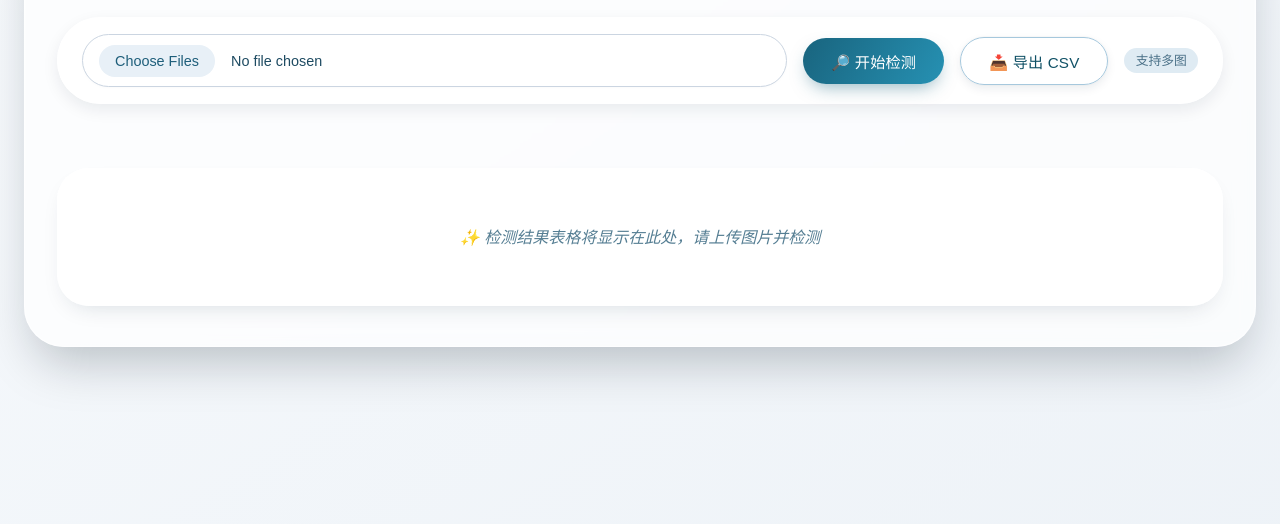
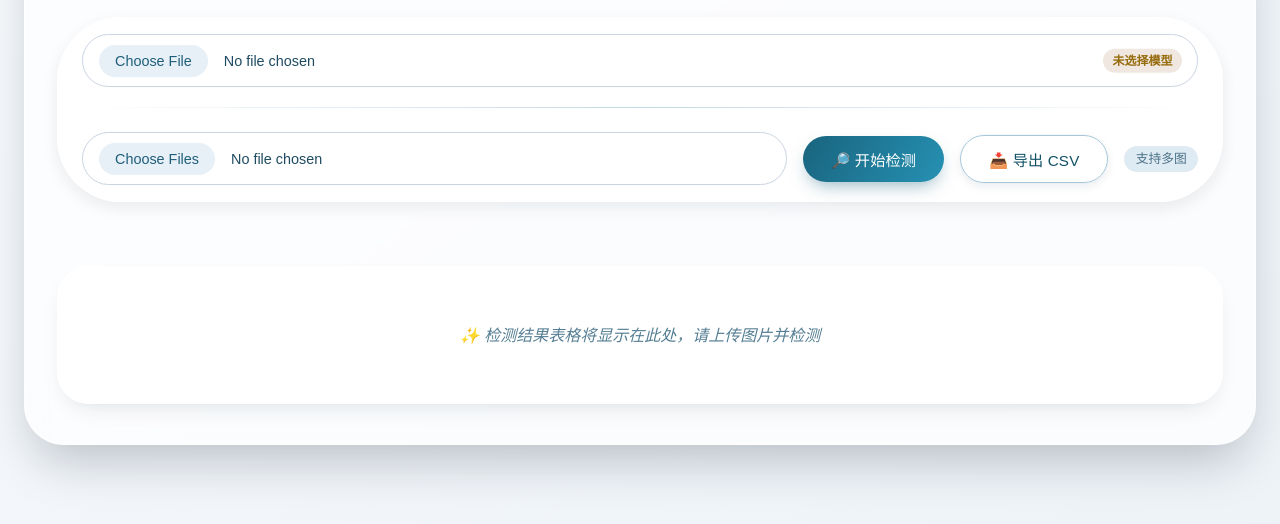
Before and after one commit to mingyun0415/mingyun0415.github.io, a plain HTML site: page index.html in a window 1280 px wide. Shown: the part 122-646 px from the top of the page. Drawn offline with Linux system fonts and the light colour scheme.

Commit message:
Enhance model upload UI and functionality
Refactor and enhance model upload functionality with improved UI elements and feedback. Adjust styles and layout for better user experience.

```diff
--- a/index.html
+++ b/index.html
@@ -4,7 +4,6 @@
   <meta charset="UTF-8">
   <meta name="viewport" content="width=device-width, initial-scale=1.0">
   <title>电池包裂纹检测 · 智能视觉</title>
-  <!-- 使用清新现代风格，保持完全原始功能 -->
   <style>
     /* 全局重置与字体 */
     * {
@@ -68,7 +67,7 @@
       padding: 1rem 1.5rem;
       border-radius: 4rem;
       box-shadow: 0 6px 16px rgba(0, 30, 50, 0.08);
-      margin-bottom: 2rem;
+      margin-bottom: 1.5rem;
       border: 1px solid rgba(255, 255, 255, 0.9);
     }
 
@@ -79,7 +78,7 @@
       background: #ffffff;
       border-radius: 3rem;
       border: 1px solid #cbd5e1;
-      flex: 1 1 280px;
+      flex: 1 1 240px;
       color: #1e4b62;
       cursor: pointer;
       transition: all 0.2s ease;
@@ -105,6 +104,48 @@
 
     input[type="file"]::file-selector-button:hover {
       background: #d0e2f0;
+    }
+
+    /* 模型上传专用样式 */
+    .model-upload-row {
+      display: flex;
+      flex-wrap: wrap;
+      align-items: center;
+      gap: 1rem;
+      width: 100%;
+    }
+
+    .model-input-wrapper {
+      position: relative;
+      flex: 1 1 320px;
+      display: flex;
+      align-items: center;
+      gap: 0.5rem;
+    }
+
+    .model-input-wrapper input[type="file"] {
+      flex: 1;
+      padding-right: 3rem; /* 给状态标识留空间 */
+    }
+
+    .model-status {
+      position: absolute;
+      right: 1rem;
+      top: 50%;
+      transform: translateY(-50%);
+      font-size: 0.75rem;
+      font-weight: 600;
+      padding: 0.2rem 0.6rem;
+      border-radius: 1rem;
+      background: #e0f0e8;
+      color: #0c6b4b;
+      pointer-events: none;
+      white-space: nowrap;
+    }
+
+    .model-status.empty {
+      background: #f0e8e0;
+      color: #966b0c;
     }
 
     /* 通用按钮 */
@@ -139,6 +180,13 @@
       box-shadow: 0 2px 6px rgba(0,0,0,0.05);
     }
 
+    button:disabled {
+      opacity: 0.6;
+      cursor: not-allowed;
+      transform: none;
+      box-shadow: none;
+    }
+
     #detectBtn {
       background: linear-gradient(120deg, #19647e, #2691b3);
       border: none;
@@ -146,7 +194,7 @@
       box-shadow: 0 8px 18px -6px #19647e80;
     }
 
-    #detectBtn:hover {
+    #detectBtn:hover:not(:disabled) {
       background: linear-gradient(120deg, #105166, #1f7d9c);
       box-shadow: 0 12px 22px -8px #19647ecc;
       color: white;
@@ -339,9 +387,12 @@
       animation: fadeIn 0.25s ease-out;
     }
 
-    /* 图片标注微调 */
-    .canvas-container {
-      position: relative;
+    /* 模型区与操作栏分隔线 */
+    .section-divider {
+      width: 100%;
+      height: 1px;
+      background: linear-gradient(90deg, transparent, #c2dae9, transparent);
+      margin: 0.25rem 0 0.5rem;
     }
   </style>
 </head>
@@ -349,8 +400,19 @@
 <div class="app-container">
   <h1>电池包表面裂纹检测系统</h1>
 
-  <!-- 操作栏：上传、检测、导出 -->
+  <!-- 操作栏：模型上传 + 图片上传 + 检测/导出 -->
   <div class="action-bar">
+    <!-- 模型上传行 -->
+    <div class="model-upload-row">
+      <div class="model-input-wrapper">
+        <input type="file" id="modelInput" accept=".pt,.pth,.onnx,.h5,.pb,.tflite,.engine,.trt,.weights,.bin">
+        <span class="model-status empty" id="modelStatus">未选择模型</span>
+      </div>
+    </div>
+
+    <div class="section-divider"></div>
+
+    <!-- 图片上传行 -->
     <input type="file" id="fileInput" multiple accept="image/*">
     <button id="detectBtn">🔎 开始检测</button>
     <button id="exportBtn">📥 导出 CSV</button>
@@ -368,8 +430,12 @@
 
 <script>
   (function() {
-    // ---------- 原始逻辑保持不变，仅增强视觉与友好交互 ----------
+    // ---------- 核心状态 ----------
     let allRows = [];
+    let currentModelFile = null; // 存储当前选中的模型文件
+
+    const modelInput = document.getElementById('modelInput');
+    const modelStatus = document.getElementById('modelStatus');
     const fileInput = document.getElementById('fileInput');
     const detectBtn = document.getElementById('detectBtn');
     const exportBtn = document.getElementById('exportBtn');
@@ -384,16 +450,23 @@
     // 首次加载显示占位
     renderEmptyTablePlaceholder();
 
-    // 工具：清空并重置
-    function resetUI() {
-      allRows = [];
-      resultsDiv.innerHTML = '';
-      tableDiv.innerHTML = '';
-    }
+    // ---------- 模型上传交互 ----------
+    modelInput.addEventListener('change', () => {
+      const file = modelInput.files[0];
+      if (file) {
+        currentModelFile = file;
+        modelStatus.textContent = '✓ ' + file.name;
+        modelStatus.classList.remove('empty');
+      } else {
+        currentModelFile = null;
+        modelStatus.textContent = '未选择模型';
+        modelStatus.classList.add('empty');
+      }
+    });
 
-    // 检测按钮点击事件（完全保留原逻辑，并增加友好反馈）
+    // ---------- 检测按钮事件 ----------
     detectBtn.onclick = async () => {
-      // 清空之前结果（保留重置逻辑）
+      // 清空之前结果
       allRows = [];
       resultsDiv.innerHTML = '';
       tableDiv.innerHTML = '';
@@ -408,18 +481,19 @@
       detectBtn.disabled = true;
       detectBtn.textContent = '⏳ 检测中...';
 
-      // 用于统计成功请求数量，便于最后判断是否显示表格占位
-      let successfulRequests = 0;
-
       for (const file of files) {
         const formData = new FormData();
         formData.append('image', file);
+
+        // ★ 若已选择模型，则一并上传
+        if (currentModelFile) {
+          formData.append('model', currentModelFile);
+        }
 
         let data;
         try {
           const resp = await fetch('/predict', { method: 'POST', body: formData });
           data = await resp.json();
-          successfulRequests++;
         } catch (e) {
           alert(`请求失败：${e.message} (文件: ${file.name})`);
           continue;
@@ -442,13 +516,12 @@
           const ctx = canvas.getContext('2d');
           ctx.drawImage(img, 0, 0);
 
-          // 如果后端返回了boxes才画框，否则忽略
           if (data.boxes && Array.isArray(data.boxes)) {
             data.boxes.forEach(box => {
-              // 跳过 'Ok' 类别（原始逻辑）
               if (box.class_name === 'Ok') return;
+
               // 红色矩形
-              ctx.strokeStyle = '#e11d48'; // 更醒目红
+              ctx.strokeStyle = '#e11d48';
               ctx.lineWidth = 3;
               ctx.shadowColor = 'rgba(0,0,0,0.3)';
               ctx.shadowBlur = 6;
@@ -458,14 +531,14 @@
                 box.x_max - box.x_min,
                 box.y_max - box.y_min
               );
-              ctx.shadowBlur = 0; // 重置阴影避免干扰文字
+              ctx.shadowBlur = 0;
+
               // 文字标签背景
               const label = `${box.class_name} ${box.confidence}`;
               ctx.font = 'bold 15px "Inter", "Segoe UI", Arial, sans-serif';
               const textWidth = ctx.measureText(label).width;
               const textHeight = 20;
 
-              // 半透明背景条
               ctx.fillStyle = 'rgba(225, 29, 72, 0.85)';
               ctx.shadowBlur = 8;
               ctx.shadowColor = 'rgba(0, 0, 0, 0.2)';
@@ -475,8 +548,8 @@
                 textWidth + 12,
                 textHeight + 4
               );
-              // 重置阴影
               ctx.shadowBlur = 0;
+
               // 白色文字
               ctx.fillStyle = 'white';
               ctx.font = 'bold 14px "Inter", "Segoe UI", Arial, sans-serif';
@@ -488,10 +561,9 @@
             });
           }
         };
-        // 使用原始文件对象生成URL，并在组件销毁时释放（简单场景可忽略）
         img.src = URL.createObjectURL(file);
 
-        // 收集CSV行（保持原始逻辑，但做防御判断）
+        // 收集 CSV 行
         if (data.boxes && Array.isArray(data.boxes)) {
           data.boxes.forEach(box => {
             allRows.push({
@@ -505,9 +577,6 @@
               inference_time_ms: data.inference_time_ms
             });
           });
-        } else {
-          // 如果没有boxes但返回了其他信息，也生成一行，避免空表（可选）
-          // 但为了保持与原逻辑一致，暂不添加
         }
       }
 
@@ -519,7 +588,7 @@
       detectBtn.textContent = '🔎 开始检测';
     };
 
-    // 渲染表格函数（保持核心逻辑，但处理空数据用美化提示）
+    // ---------- 渲染表格 ----------
     function renderTable() {
       if (!allRows.length) {
         renderEmptyTablePlaceholder();
@@ -538,7 +607,7 @@
       tableDiv.innerHTML = html;
     }
 
-    // 导出CSV（完全保持原有逻辑，并优化文件名）
+    // ---------- 导出 CSV ----------
     exportBtn.onclick = () => {
       if (!allRows.length) {
         alert('没有可导出的数据');
@@ -551,7 +620,6 @@
       const lines = [header.join(',')];
       allRows.forEach(r => {
         lines.push(header.map(h => {
-          // 处理可能包含逗号的字符串，简单起见保持原样，但如果image_id有逗号会破坏CSV，这里简单转义
           let val = r[h] !== undefined ? String(r[h]) : '';
           if (typeof val === 'string' && (val.includes(',') || val.includes('"'))) {
             val = `"${val.replace(/"/g, '""')}"`;
@@ -565,19 +633,8 @@
       a.href = URL.createObjectURL(blob);
       a.download = '电池包裂纹检测结果.csv';
       a.click();
-      URL.revokeObjectURL(a.href); // 释放内存
+      URL.revokeObjectURL(a.href);
     };
-
-    // 可选：当文件输入变化时，给出轻提示（不改变原有逻辑）
-    fileInput.addEventListener('change', () => {
-      // 只是提醒，无逻辑影响
-      if (fileInput.files.length > 0) {
-        // 静默
-      }
-    });
-
-    // 附加：如果用户重新选择文件，可以清理旧卡片？原有逻辑不清除，但点了检测会清除。保留用户预期。
-    // 为了更好的体验，可以在文件选择变化时不清除结果（因原始逻辑如此）
   })();
 </script>
 </body>
```
